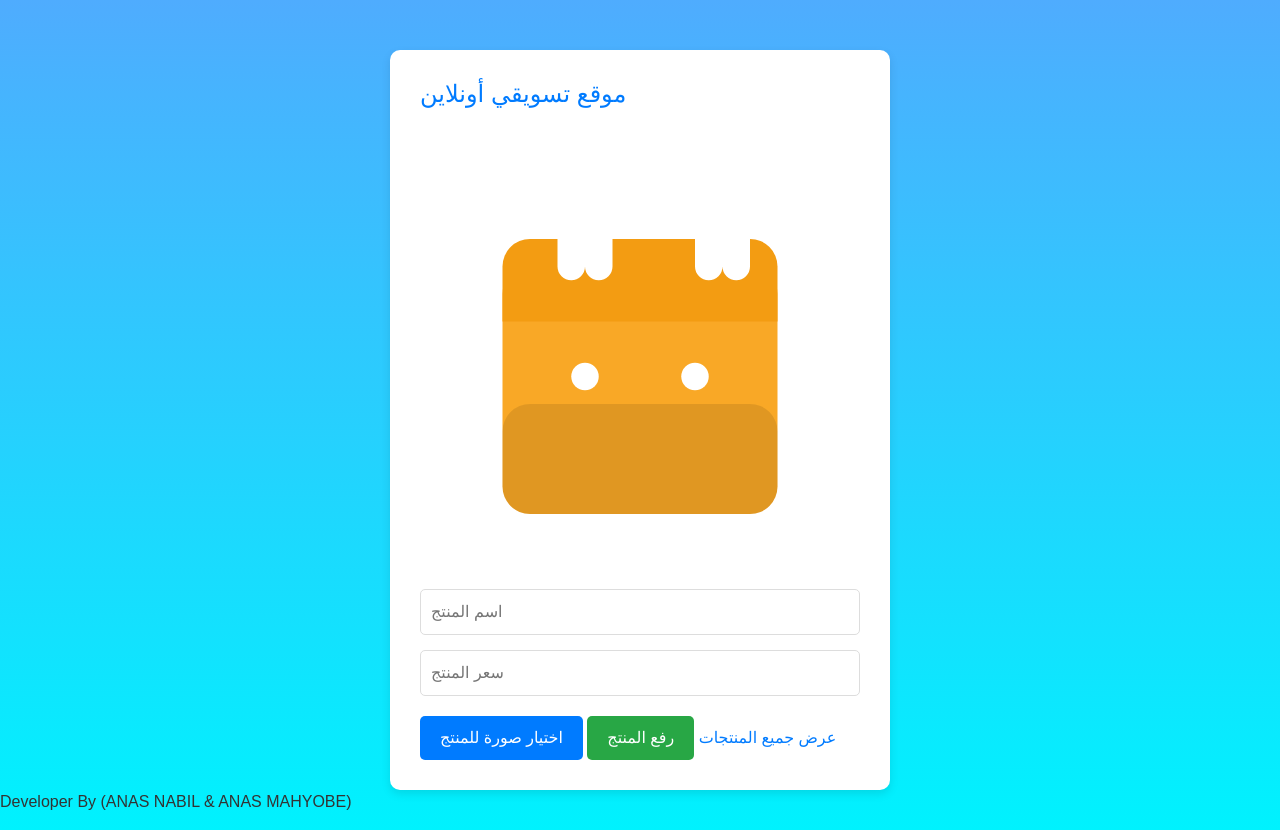
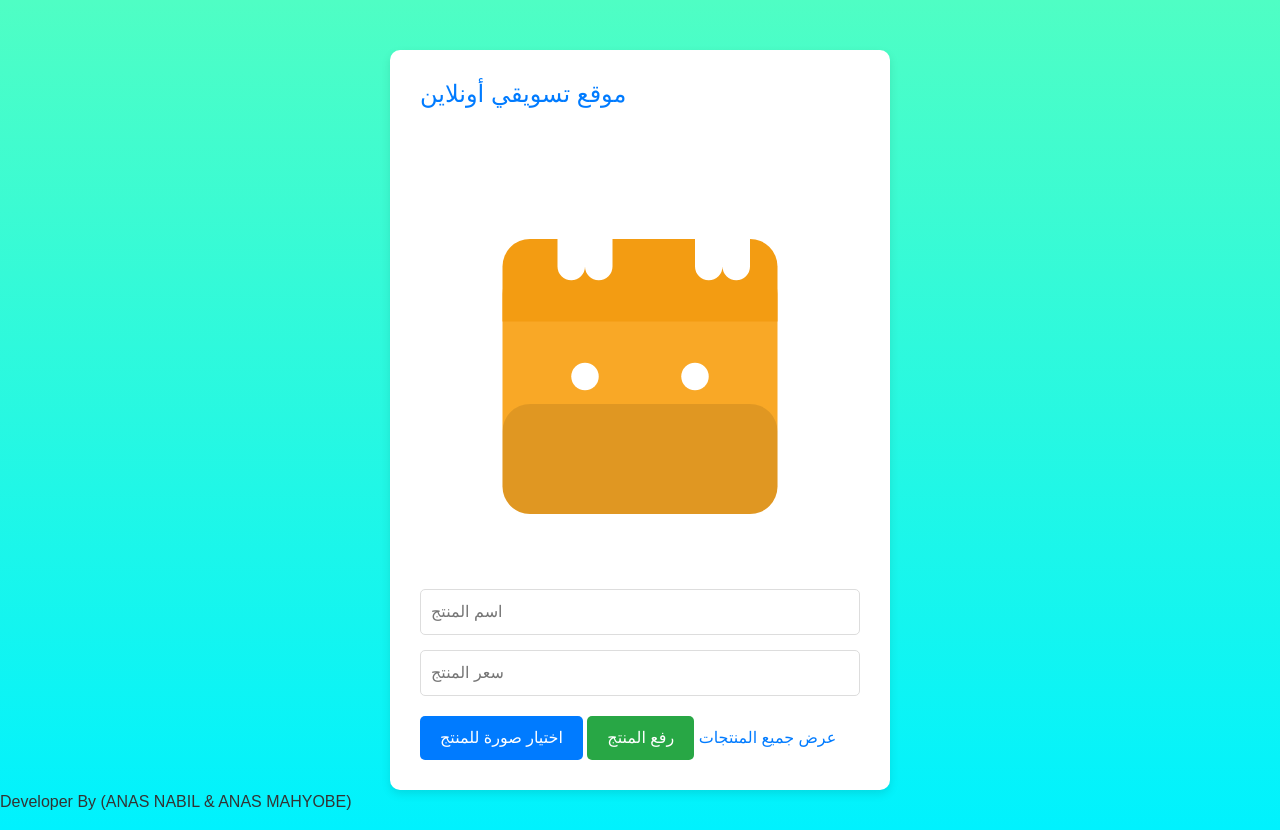
Before and after one commit to h4nas/store-wepsit, a PHP site: page / in a window 1280 px wide. Run offline with PHP 8.4, Linux system fonts and the light colour scheme.

Commit message:
editing body color to green in indix.php file

```diff
--- a/index.php
+++ b/index.php
@@ -9,7 +9,7 @@
     <link href="bootstrap.min.css" rel="stylesheet">
     <style>
         body {
-            background: linear-gradient(to bottom, #4facfe, #00f2fe);
+            background: linear-gradient(to bottom, #4ffec4ff, #00f2fe);
             font-family: 'Arial', sans-serif;
             color: #333;
         }
```
